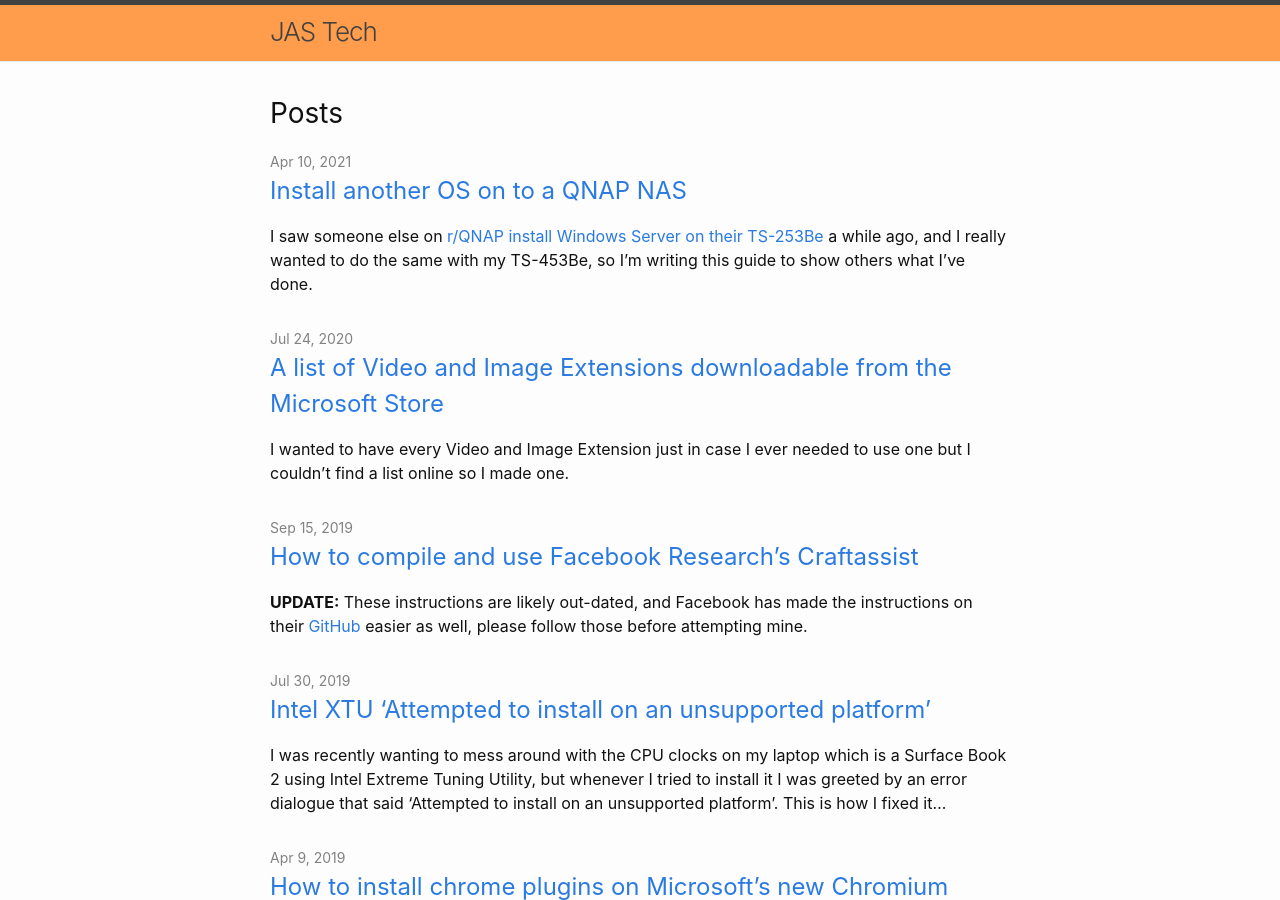
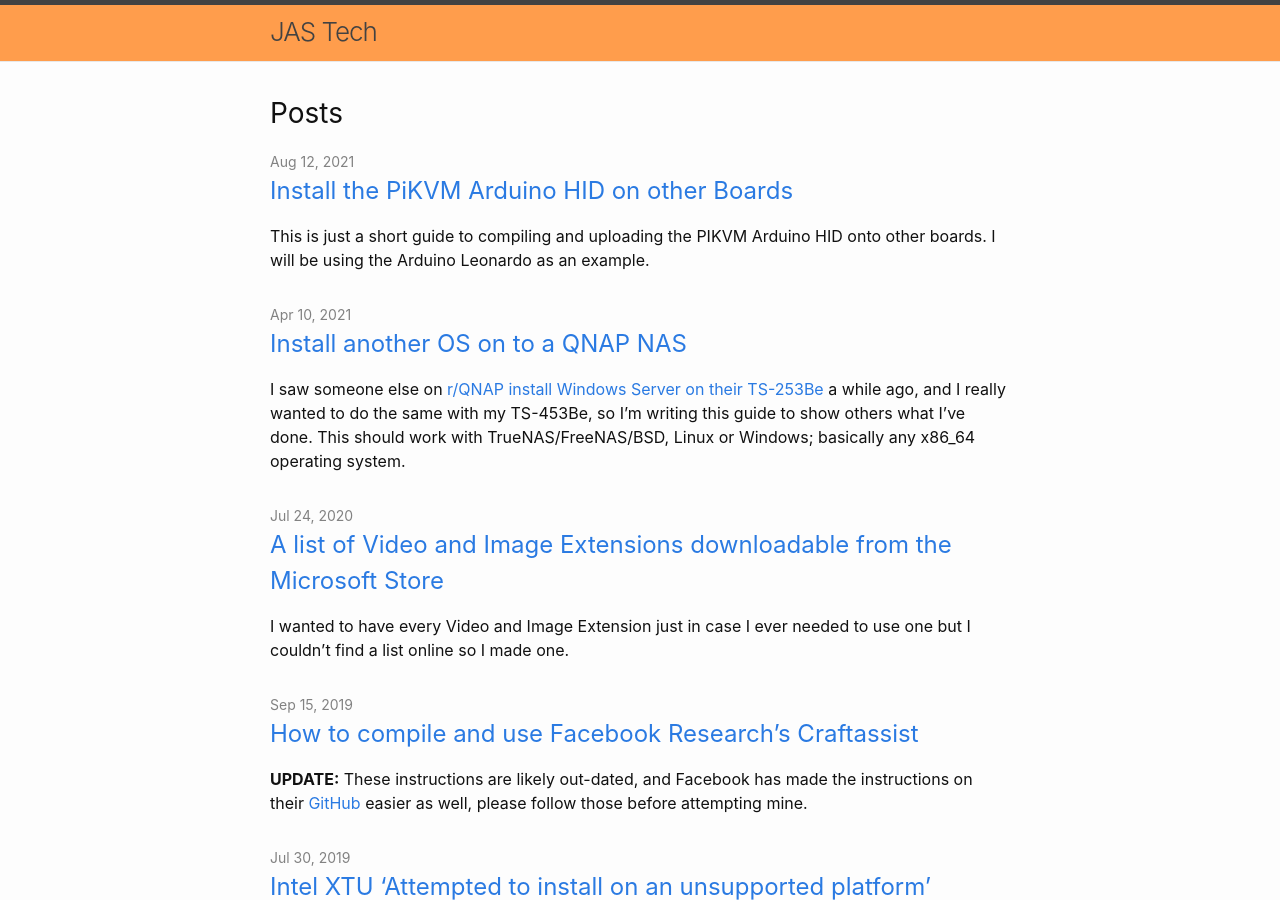
Before and after one commit to Steve-Tech/Blog, a Jekyll site: the page built from index.markdown, in a window 1280 px wide and 900 px high. Built offline with Jekyll 4.4.1, drawn with Linux system fonts in a browser that asks for light colours.

Commit message:
Added "Install the PiKVM Arduino HID on other Boards", updated previous

````diff
--- a/_posts/2021-04-10-install-another-os-on-qnap.md
+++ b/_posts/2021-04-10-install-another-os-on-qnap.md
@@ -3,10 +3,10 @@ layout: post
 title:  "Install another OS on to a QNAP NAS"
 author: Steve-Tech
 ---
-I saw someone else on [r/QNAP install Windows Server on their TS-253Be](https://www.reddit.com/r/qnap/comments/fndgcr/windows_server_2012_and_2016_works_on_ts253be/) a while ago, and I really wanted to do the same with my TS-453Be, so I'm writing this guide to show others what I've done.
+I saw someone else on [r/QNAP install Windows Server on their TS-253Be](https://www.reddit.com/r/qnap/comments/fndgcr/windows_server_2012_and_2016_works_on_ts253be/) a while ago, and I really wanted to do the same with my TS-453Be, so I'm writing this guide to show others what I've done. This should work with TrueNAS/FreeNAS/BSD, Linux or Windows; basically any x86_64 operating system.
 
 ## Preperation
-* You will need at least 2 USBs, 1 for the installer and one to install to, unless you are installing to one of the drives.
+* You will need at least 2 USBs, 1 for the installer and one to install to (this one should be fairly high quality, eg. an SSD), unless you are installing to one of the bays.
 * You will also need a monitor, keyboard and optionally a mouse.
 
 ## Optionally Backup the Flash
@@ -19,7 +19,7 @@ You shouldn't need to touch the flash, and it's not really useful since it's onl
 2. While the NAS is starting mash (or hold) the `DEL` (or `ESC`) key which will let you get into the BIOS
 
     [![BIOS](/assets/img/QNAP-BIOS.gif){:width="50%"}](/assets/img/QNAP-BIOS.gif)
-3. When in the BIOS you will want to re-arrange the boot order to make sure that the NAS will start whatever you are installing, eg. Disable or move 'QNAP OS' so isn't going to start up
+3. When in the BIOS you will want to re-arrange the boot order to make sure that the NAS will start whatever you are installing, eg. Installer first, other drive second, disable or move 'QNAP OS' so isn't going to start up
 
     Default Boot Order | My Boot Order
     --- | ---
@@ -27,6 +27,7 @@ You shouldn't need to touch the flash, and it's not really useful since it's onl
 4. Save Changes and Reset
 
     [![BIOS](/assets/img/QNAP-BIOS3.jpg){:width="50%"}](/assets/img/QNAP-BIOS3.jpg)
+5. The NAS should boot to the installer, and you can install from there.
 
 ## Additional Notes
 * My TS-453Be doesn't support booting from NVMe since I have a QM2, you can only boot from USB, the first 2 bays or the flash.
--- /dev/null
+++ b/_posts/2021-08-12-pikvm-arduino-hid-other-boards.md
@@ -0,0 +1,42 @@
+---
+layout: post
+title:  "Install the PiKVM Arduino HID on other Boards"
+---
+
+This is just a short guide to compiling and uploading the PIKVM Arduino HID onto other boards. I will be using the Arduino Leonardo as an example.
+
+## Requirements
+* The boards that you are compiling must be supported by [HID-Project](https://github.com/NicoHood/HID) since this is a library that PiKVM uses
+* I do not believe that boards using Hoodloader2 firmware are supported
+
+## Wiring
+[Follow the official wiring](https://github.com/pikvm/pikvm#setting-up-the-v0)
+Mine is wired like so:
+```
+RasPi ->  Arduino
+5V    ->  5V
+5V    ->  HV
+3V3   ->  LV
+GND   ->  GND
+TX -> TXI -> RX
+RX -> RXO -> TX
+GND   ->  Pin 1 2N2222
+GPIO4 ->  Pin 2 2N2222
+Pin 3 2N2222 -> RST
+```
+
+## Steps
+1. Follow the official steps for the TTL Firmware on [Flashing the Arduino HID](https://github.com/pikvm/pikvm/blob/master/pages/flashing_hid.md) but stop after `cd ~/hid`
+2. Find you board for PlatformIO [here](https://docs.platformio.org/en/latest/boards/index.html#boards)
+3. Open platformio.ini (You can do this with `nano platformio.ini`)
+4. Under `[env]` change the platform and board to match step 2.
+
+	Leonardo example:
+	```
+	platform = atmelavr
+	board = leonardo
+	```
+5. Save (`Ctrl` + `X`, then `Y`) and contine the official steps.
+
+## Additional Notes
+* My Logic Level converter or RPi TTL pins didn't seem to work so a USB to TTL serial adapter was used.
````
